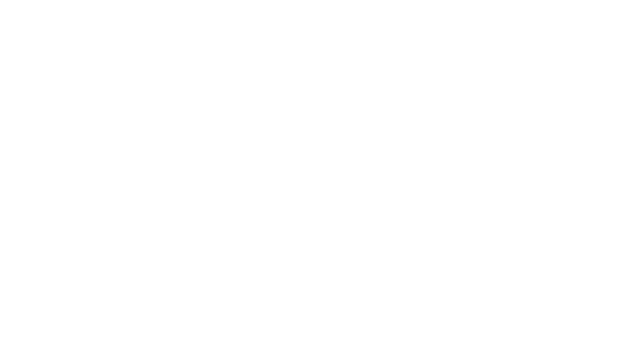
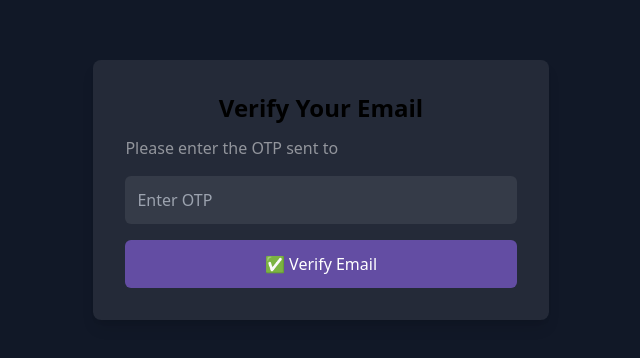
Before and after one commit to coder-NubRaj1234/frontend-reset, a React (Vite) app: page /verify-email in a window 1280 px wide. Before the commit this address had no page. Shown: the part 210-568 px from the top of the page, without its empty margins (319-959 px from the left). Built offline with nearby package versions, Linux system fonts and the light colour scheme.

Commit message:
user verification added

```diff
--- a/src/App.jsx
+++ b/src/App.jsx
@@ -11,6 +11,7 @@ import Contact from "./components/src/Contact";
 import About from "./components/src/About";
 import ProtectedRoute from "../src/components/src/ProtectedRoute";
 import Blogs from "./components/src/Blogs.jsx";
+import EmailVerification from "./components/src/EmailVerification.jsx";
 
 const App = () => {
   return (
@@ -18,6 +19,7 @@ const App = () => {
       <Routes>
         <Route path="/" element={<Home />} />
         <Route path="/signup" element={<Signup />} />
+        <Route path="/verify-email" element={<EmailVerification/>} />
         <Route path="/login" element={<Login />} />
         <Route path="/forgot-password" element={<ForgotPassword />} />
         <Route
--- /dev/null
+++ b/src/components/src/EmailVerification.jsx
@@ -0,0 +1,61 @@
+import React, { useState } from "react";
+import axios from "axios";
+import { ToastContainer, toast } from "react-toastify";
+import { useLocation, useNavigate } from "react-router-dom";
+
+const EmailVerification = () => {
+  const navigate = useNavigate();
+  const location = useLocation();
+  const [otp, setOtp] = useState("");
+  const [loading, setLoading] = useState(false);
+  const email = location.state?.email; // Get email from location state
+
+  const handleVerifyEmail = async () => {
+    setLoading(true);
+
+    try {
+      const res = await axios.post("https://pradipblogs-backend.onrender.com/api/verify-email", {
+        email,
+        otp,
+      });
+
+      toast.success("✅ Email verified successfully!");
+      // Optionally, you can navigate to the login page or dashboard
+      navigate("/login");
+    } catch (err) {
+      toast.error(err.response?.data?.message || err.message);
+    } finally {
+      setLoading(false);
+    }
+  };
+
+  return (
+    <div className="bg-gray-900 min-h-screen flex justify-center items-center">
+      <div className="bg-[#ffffff14] p-8 rounded-lg shadow-lg z-10">
+        <h2 className="text-2xl font-bold text-center">Verify Your Email</h2>
+        <p className="text-[#ffffff80] mt-3">
+          Please enter the OTP sent to <strong>{email}</strong>
+        </p>
+        <input
+          type="text"
+          className="w-full p-3 bg-[#ffffff14] text-white rounded-md mt-4"
+          placeholder="Enter OTP"
+          value={otp}
+          onChange={(e) => setOtp(e.target.value)}
+        />
+        <button
+          onClick={handleVerifyEmail}
+          className={`w-full p-3 mt-4 text-white bg-[#634da3] rounded-md focus:outline-none ${
+            loading ? "opacity-50 cursor-not-allowed" : "hover:bg-[#634da3]"
+          }`}
+          disabled={loading}
+        >
+          {loading ? "🔄 Verifying..." : "✅ Verify Email"}
+        </button>
+      </div>
+      <ToastContainer />
+    </div>
+  );
+};
+
+export default EmailVerification;
--- a/src/components/src/Signup.jsx
+++ b/src/components/src/Signup.jsx
@@ -17,7 +17,7 @@ const Signup = () => {
   const [passwordVisible, setPasswordVisible] = useState(false); // State for password visibility
 
   const validateInputs = () => {
-    return fullname && email && password;
+    return fullname.trim() !== "" && email.trim() !== "" && password.trim() !== "";
   };
 
   const handleSignUp = async () => {
@@ -26,45 +26,52 @@ const Signup = () => {
 
     if (validateInputs()) {
       try {
-        const res = await axios.post("https://pradipblogs-backend.onrender.com/api/signup", {
+        const res = await axios.post("https://pradipblogs-backend.onrender.com/api/register", {
           fullname,
           email,
           password,
         });
 
-        toast.success("✅ Account Created Successfully");
+        toast.success("✅ Account Created Successfully! Please check your email for a confirmation link to verify your account.", {
+          autoClose: 5000, // 5-second toast duration
+        });
         console.log("Response:", res.data);
 
-        // Navigate to login page after successful signup
-        navigate("/login");
+        // Navigate to login page after a short delay to allow the toast to be seen
+        setTimeout(() => {
+          navigate("/login");
+        }, 2000); // Adjust the timeout duration as needed
       } catch (err) {
-        toast.error(err.response?.data?.message || err.message);
+        toast.error(err.response?.data?.message || "An error occurred during signup. Please try again.", {
+          autoClose: 5000, // 5-second toast duration
+        });
       } finally {
         setLoading(false);
         setButtonDisabled(false);
       }
     } else {
-      toast.error("⚠️ Please fill in all fields.");
+      toast.error("⚠️ Please fill in all fields.", {
+        autoClose: 5000, // 5-second toast duration
+      });
       setLoading(false);
       setButtonDisabled(false);
     }
   };
 
-  // Toggle password visibility
+  // Function to toggle password visibility
   const togglePasswordVisibility = () => {
-    setPasswordVisible(!passwordVisible);
+    setPasswordVisible((prev) => !prev);
   };
 
   return (
     <>
       <Navbar />
-      <div className="bg-gradient-to-b from-pruple-800 to-blue-900 relative overflow-hidden pt-0">
+      <div className="bg-gradient-to-b from-purple-800 to-blue-900 relative overflow-hidden pt-0">
         <div className="bg-gray-900 min-h-screen flex justify-center items-start lg:pt-32 w-full pt-20">
           <div className="max-w-md bg-[#ffffff14] p-8 rounded-lg shadow-lg z-10 relative mt-10">
             <div className="text-center mb-6">
               <h2 className="text-4xl font-bold text-gray-100">
-                {/* Animated letters */}
-                {["C", "r", "e", "a", "t", "e", " ", "N", "e", "w", " ", "A", "c", "c", "o", "u", "n", "t"].map((letter, index) => (
+                {["C", "r", "e", "a", "a", "t", "e", " ", "N", "e", "w", " ", "A", "c", "c", "o", "u", "n", "t"].map((letter, index) => (
                   <span key={index} className={`wave-text`} style={{ display: "inline-block" }}>
                     {letter}
                   </span>
@@ -129,7 +136,7 @@ const Signup = () => {
           </div>
         </div>
       </div>
-      <ToastContainer />
+      <ToastContainer autoClose={10000} /> {/* Set global toast duration to 5 seconds */}
       <style>
         {`
           @keyframes wave {
```
